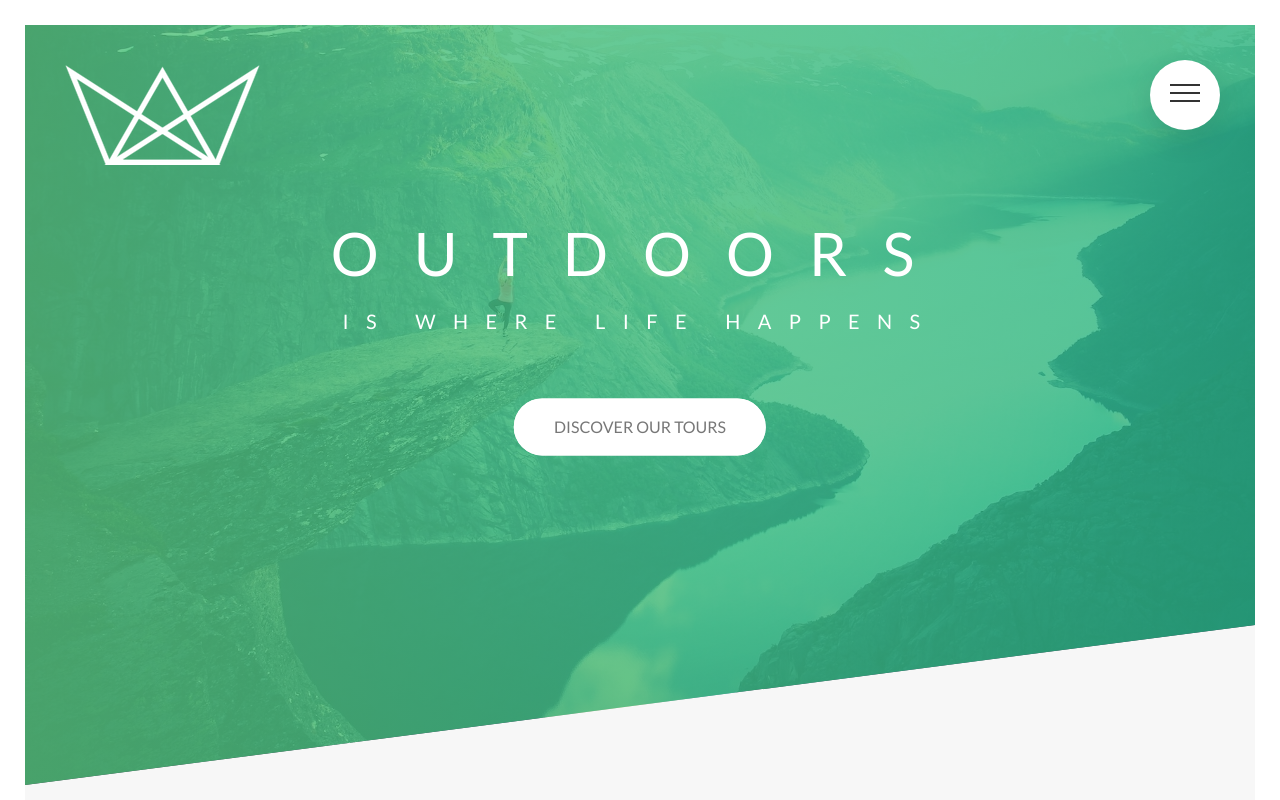
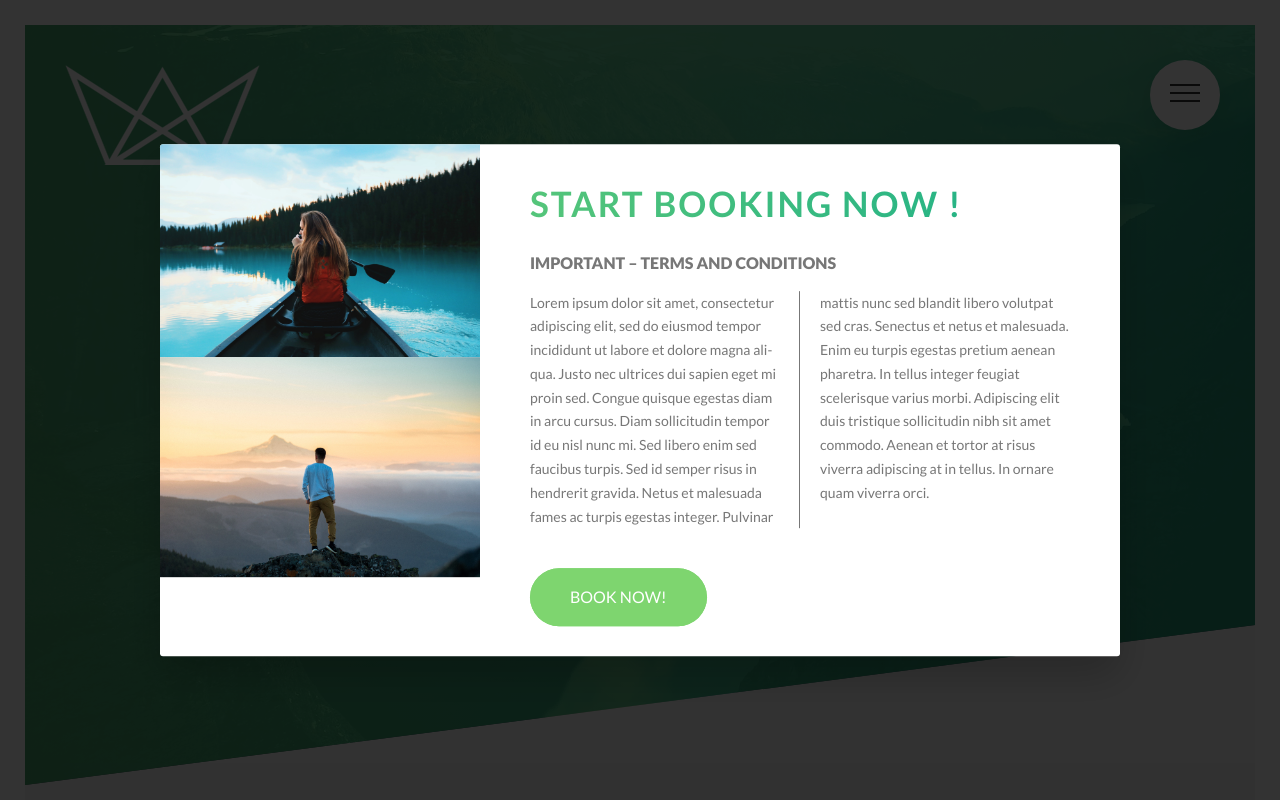
Before and after one commit to Bhuvan-NM/First-Webpage, a website: page Natours/index.html in a window 1280 px wide. Shown: the top 800 px of the page. Drawn offline with Linux system fonts and the light colour scheme.

Commit message:
Book Now popup styling done

```diff
--- a/Natours/index.html
+++ b/Natours/index.html
@@ -375,75 +375,21 @@
             </div>
 
         </footer>
-        <!--
-        <section class="grid-test">
-            <div class="row">
-                <div class="col-1-of-2">
-                    Col 1 of 2
+        <div class="popup">
+            <div class="popup_content">
+                <div class="popup_left">
+                    <img src="img/nat-8.jpg" alt="Tour Photo" class="popup_img">
+                    <img src="img/nat-9.jpg" alt="Tour Photo" class="popup_img">
                 </div>
-                <div class="col-1-of-2">
-                    Col 1 of 2
+                <div class="popup_right">
+                    <h2 class="heading-secondary u-margin-bottom-small">Start Booking Now !</h2>
+                    <h3 class="heading-tertiary u-margin-bottom-small">Important &ndash; Terms and Conditions</h3>
+                    <p class="popup_text">
+                        Lorem ipsum dolor sit amet, consectetur adipiscing elit, sed do eiusmod tempor incididunt ut labore et dolore magna aliqua. Justo nec ultrices dui sapien eget mi proin sed. Congue quisque egestas diam in arcu cursus. Diam sollicitudin tempor id eu nisl nunc mi. Sed libero enim sed faucibus turpis. Sed id semper risus in hendrerit gravida. Netus et malesuada fames ac turpis egestas integer. Pulvinar mattis nunc sed blandit libero volutpat sed cras. Senectus et netus et malesuada. Enim eu turpis egestas pretium aenean pharetra. In tellus integer feugiat scelerisque varius morbi. Adipiscing elit duis tristique sollicitudin nibh sit amet commodo. Aenean et tortor at risus viverra adipiscing at in tellus. In ornare quam viverra orci.
+                    </p>
+                    <a href="#" class="btn btn--green">Book Now!</a>
                 </div>
             </div>
-
-            <div class="row">
-                <div class="col-1-of-3">
-                    Col 1 of 3
-                </div>
-                <div class="col-1-of-3">
-                    Col 1 of 3
-                </div>
-                <div class="col-1-of-3">
-                    Col 1 of 3
-                </div>
-            </div>
-
-            <div class="row">
-                <div class="col-1-of-3">
-                    Col 1 of 3
-                </div>
-                <div class="col-2-of-3">
-                    Col 2 of 3
-                </div>
-            </div>
-
-            <div class="row">
-                <div class="col-1-of-4">
-                    Col 1 of 4
-                </div>
-                <div class="col-1-of-4">
-                    Col 1 of 4
-                </div>
-                <div class="col-1-of-4">
-                    Col 1 of 4
-                </div>
-                <div class="col-1-of-4">
-                    Col 1 of 4
-                </div>
-            </div>
-
-            <div class="row">
-                <div class="col-1-of-4">
-                    Col 1 of 4
-                </div>
-                <div class="col-1-of-4">
-                    Col 1 of 4
-                </div>
-                <div class="col-2-of-4">
-                    Col 2 of 4
-                </div>
-            </div>
-
-            <div class="row">
-                <div class="col-1-of-4">
-                    Col 1 of 4
-                </div>
-                <div class="col-3-of-4">
-                    Col 3 of 4
-                </div>
-            </div>
-        </section>
-        -->
-
+        </div>
     </body>
 </html>
--- /dev/null
+++ b/Natours/sass/components/_popup.scss
@@ -0,0 +1,56 @@
+.popup {
+    height: 100vh;
+    width: 100%;
+    position: fixed;
+    top: 0;
+    left: 0;
+    background-color: rgba($color-black, $alpha: .8);
+    z-index: 2500;
+
+    &_content {
+        @include center-horizontal-vertical;
+        width: 75%;
+        background-color: rgba($color-white, $alpha: 1.0);
+        box-shadow: 0 2rem 4rem rgba($color-black, $alpha: .2);
+        border-radius: .3rem;
+        display: table;
+        overflow: hidden;
+
+    }
+
+    &_left {
+        width: 33.33333333%;
+        display: table-cell;
+    }
+
+    &_right {
+        width: 66.6666667%;
+        display: table-cell;
+        vertical-align: middle;
+        padding: 3rem 5rem;
+    }
+
+    &_img {
+        display: block;
+        width: 100%;
+
+    }
+
+    &_text {
+        font-size: 1.4rem;
+        margin-bottom: 4rem;
+
+        -moz-column-count: 2;
+        -moz-column-gap: 4rem;
+        -moz-column-rule: 1px solid $color-grey-dark;
+
+        column-count: 2;
+        column-gap: 4rem;
+        column-rule: 1px solid $color-grey-dark;
+
+        -moz-hyphens: auto;
+        -ms-hyphens: auto;
+        -webkit-hyphens: auto;
+        hyphens: auto;
+    }
+}
--- a/Natours/sass/main.scss
+++ b/Natours/sass/main.scss
@@ -15,6 +15,7 @@
 @import "components/composition";
 @import "components/feature-box";
 @import "components/story";
+@import "components/popup";
 
 @import "layout/header";
 @import "layout/grid";
```
Also changed, not shown: Natours/css/style.css, Natours/sass/abstracts/_mixins.scss (line endings or trailing spaces).
